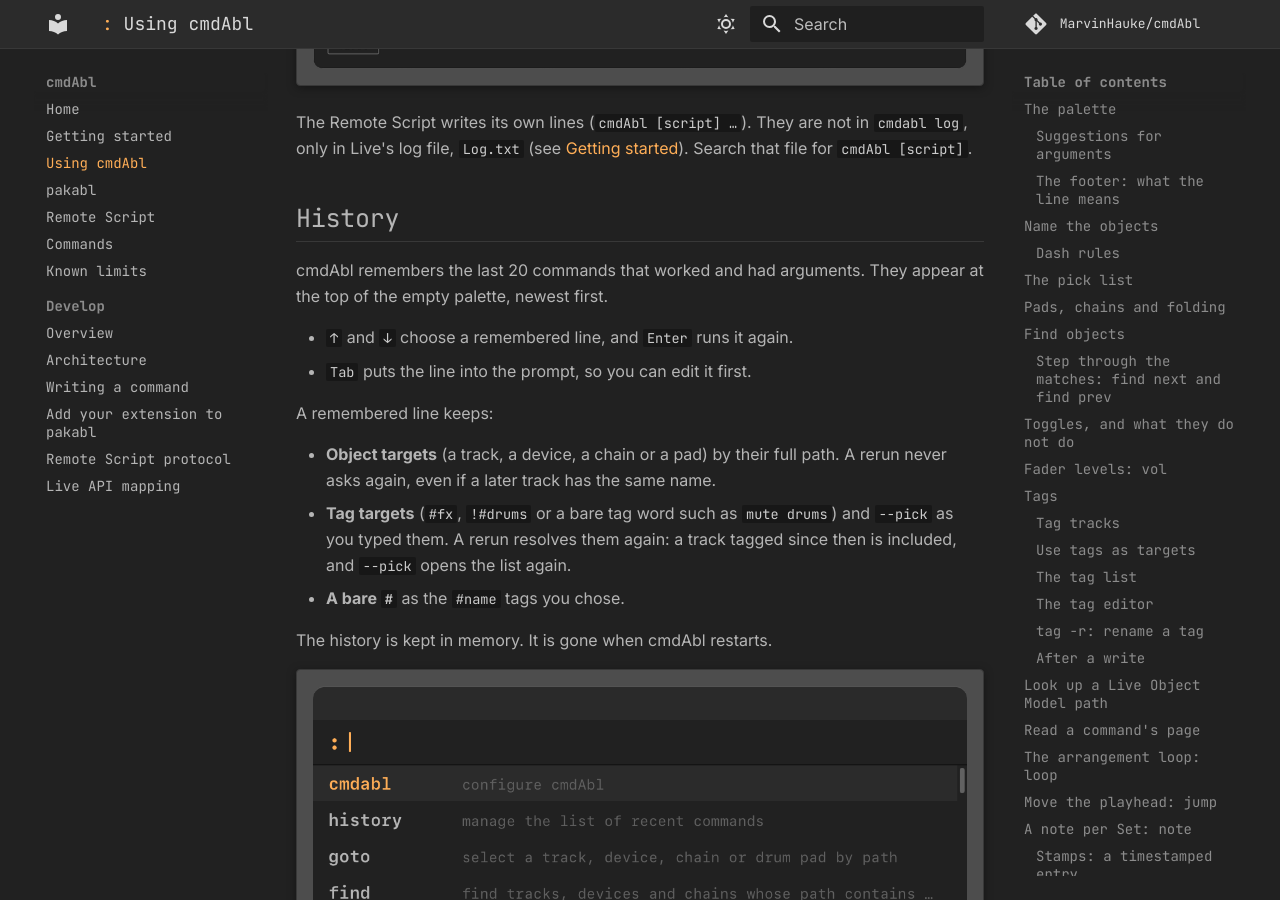
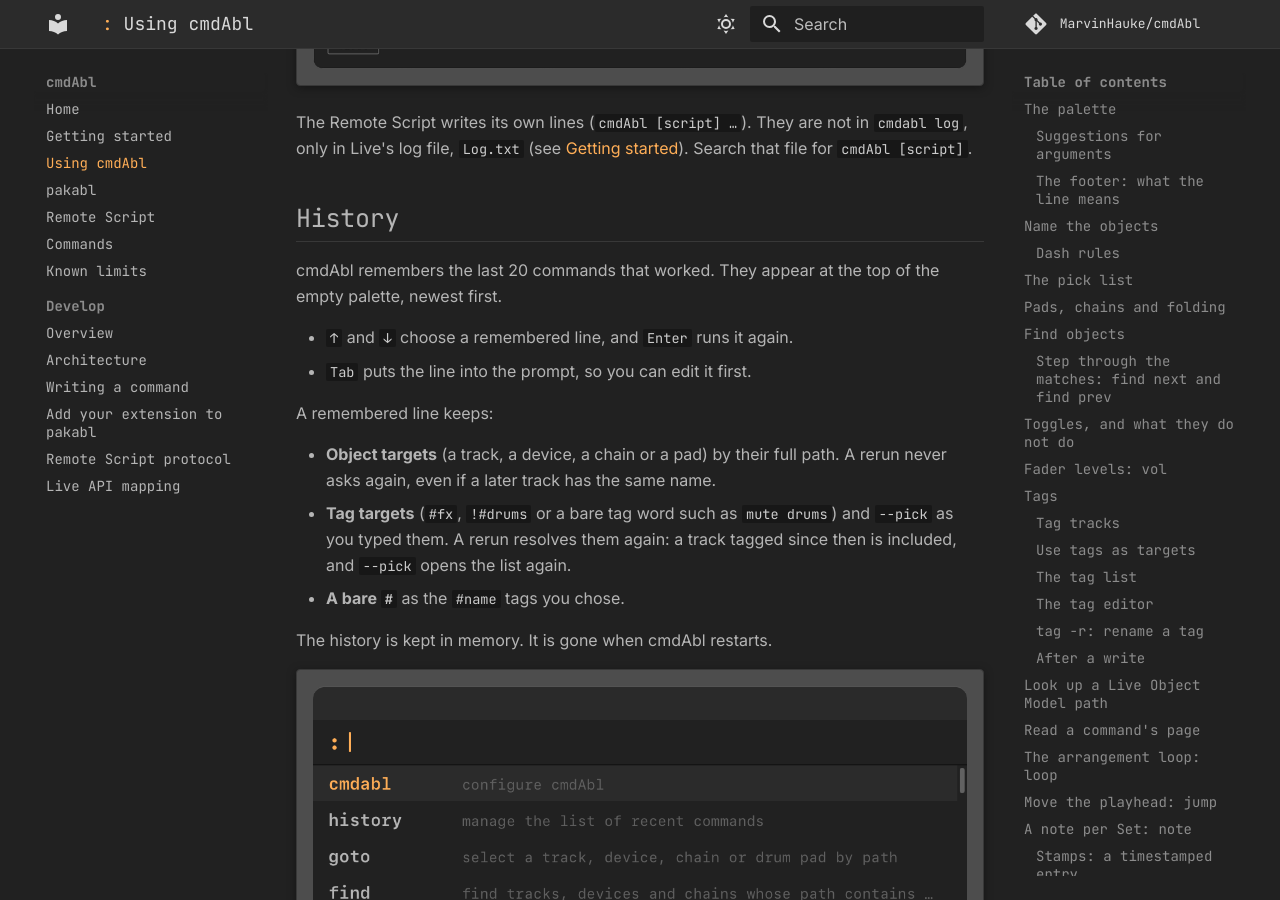
Before and after one commit to MarvinHauke/cmdAbl, an MkDocs documentation site: the page built from docs/using.md, in a window 1280 px wide and 900 px high, scrolled down 31618 px. Built offline with MkDocs 1.6.1 and Material for MkDocs 9.7.7, drawn with Linux system fonts in a browser that asks for light colours; comment, search, counter and statistics services are not loaded.

Commit message:
docs: history also remembers commands without arguments
Co-Authored-By: Claude Sonnet 5.5 <noreply@anthropic.com>

```diff
--- a/docs/using.md
+++ b/docs/using.md
@@ -806,7 +806,7 @@ The Remote Script writes its own lines (`cmdAbl [script] …`). They are not in
 
 ## History
 
-cmdAbl remembers the last 20 commands that worked and had arguments. They appear at the top of the empty palette,
+cmdAbl remembers the last 20 commands that worked. They appear at the top of the empty palette,
 newest first.
 
 - `↑` and `↓` choose a remembered line, and `Enter` runs it again.
```
